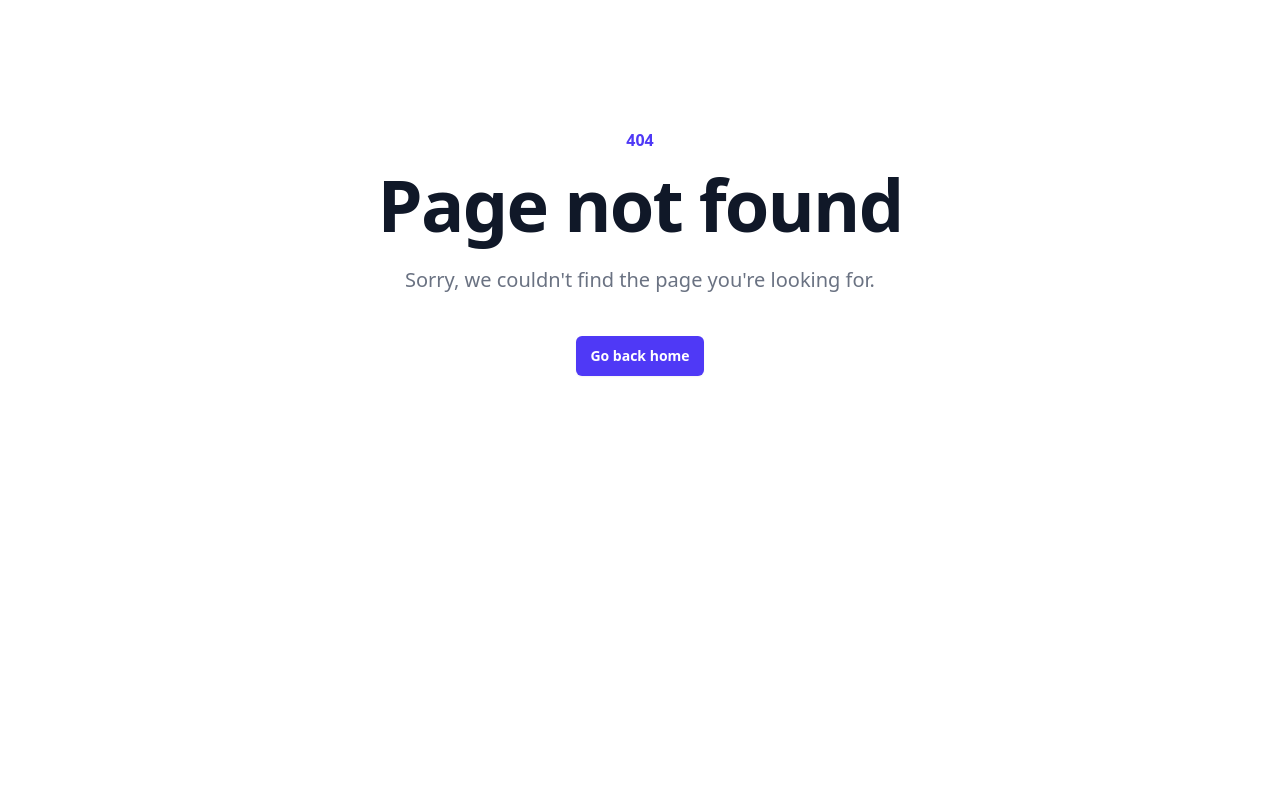
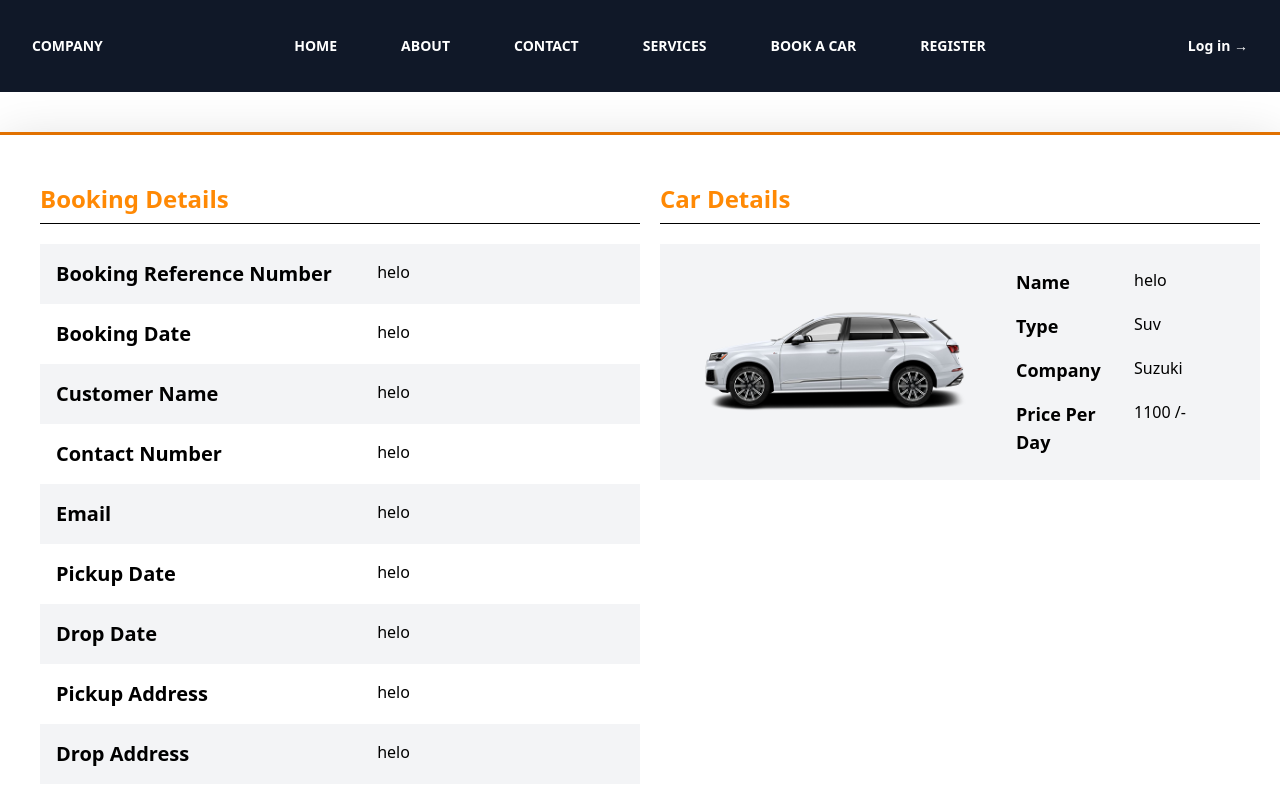
Before and after one commit to Achaljivtode/Car-Sharing-System, a React (Vite) app in the folder frontend/: page /booking-details/1 in a window 1280 px wide. Before the commit this address had no page. Shown: the top 800 px of the page. Built offline with nearby package versions, Linux system fonts and the light colour scheme.

Commit message:
booking details page created

```diff
--- a/frontend/src/pages/AllBookingReport.jsx
+++ b/frontend/src/pages/AllBookingReport.jsx
@@ -1,8 +1,11 @@
 import React from 'react'
 import Header from '../Components/Header/Header'
 import Footer from '../Components/Footer/Footer'
+import { useNavigate } from 'react-router-dom'
 
 function AllBookingReport() {
+  const navigate = useNavigate()
+
   return (
     <div>
         <Header />
@@ -26,7 +29,7 @@ function AllBookingReport() {
                 <td className='border border-orange-200 p-2 text-center '>1234567890</td>
                 <td className='border border-orange-200 p-2 text-center '>12/12/2021</td>
                 <td className='border border-orange-200 p-2 text-center '>
-                  <button className='bg-green-500 text-white p-2 rounded-md'>View</button>
+                  <button onClick={()=> navigate(`/booking-details/:id`)} className='bg-green-500 text-white p-2 rounded-md hover:cursor-pointer hover:bg-green-600'>View details</button>
                 </td>
               </tr>
             </table>
--- /dev/null
+++ b/frontend/src/pages/Bookingdetails.jsx
@@ -0,0 +1,84 @@
+import React from 'react'
+import Header from '../Components/Header/Header'
+import Footer from '../Components/Footer/Footer'
+
+function Bookingdetails() {
+    return (
+        <div>
+            <Header />
+            <div className='border-y-3 grid sm:grid-cols-1 md:grid-cols-1 lg:grid-cols-2  border-y-amber-600 max-w-7xl mx-auto my-10 shadow-[1px_10px_50px_rgba(0,0,0,0.15)] p-10'>
+                <div className=' md:w-full '>
+                    <h1 className='text-2xl font-semibold my-2 text-orange-400'>Booking Details</h1>
+                    <hr className='mb-5' />
+                    <div className='flex p-2 bg-gray-100'>
+                        <h1 className='p-2 w-[55%] text-xl font-semibold'>Booking Reference Number</h1>
+                        <p className='p-2'>helo</p>
+                    </div>
+                    <div className='flex p-2'>
+                        <h1 className='p-2 w-[55%] text-xl font-semibold'>Booking Date</h1>
+                        <p className='p-2'>helo</p>
+                    </div>
+                    <div className='flex p-2 bg-gray-100'>
+                        <h1 className='p-2 w-[55%] text-xl font-semibold'>Customer Name</h1>
+                        <p className='p-2'>helo</p>
+                    </div>
+                    <div className='flex p-2'>
+                        <h1 className='p-2 w-[55%] text-xl font-semibold'>Contact Number</h1>
+                        <p className='p-2'>helo</p>
+                    </div>
+                    <div className='flex p-2 bg-gray-100'>
+                        <h1 className='p-2 w-[55%] text-xl font-semibold'>Email</h1>
+                        <p className='p-2'>helo</p>
+                    </div>
+                    <div className='flex p-2'>
+                        <h1 className='p-2 w-[55%] text-xl font-semibold'>Pickup Date</h1>
+                        <p className='p-2'>helo</p>
+                    </div>
+                    <div className='flex p-2 bg-gray-100'>
+                        <h1 className='p-2 w-[55%] text-xl font-semibold'>Drop Date</h1>
+                        <p className='p-2'>helo</p>
+                    </div>
+                    <div className='flex p-2'>
+                        <h1 className='p-2 w-[55%] text-xl font-semibold'>Pickup Address</h1>
+                        <p className='p-2'>helo</p>
+                    </div>
+                    <div className='flex p-2 bg-gray-100'>
+                        <h1 className='p-2 w-[55%] text-xl font-semibold'>Drop Address</h1>
+                        <p className='p-2'>helo</p>
+                    </div>
+                </div>
+                <div className='lg:ml-5 md:w-full '>
+                    <h1 className='text-2xl font-semibold my-2 text-orange-400'>Car Details</h1>
+                    <hr className='mb-5' />
+
+                    <div className='flex p-2 flex-col md:flex-row lg:flex-row bg-gray-100'>
+                        <img src="/Resources/Cars/audi q7.png" alt=""
+                            className='lg:w-[50%] m-5  md:w-[50%] w-full  object-cover'
+                        />
+                        <div className=' lg:w-[50%] md:w-[50%] w-full p-2'>
+                            <div className='flex text-center md:text-start lg:text-start'>
+                                <h1 className='font-semibold p-2 w-[50%] text-lg'>Name</h1>
+                                <p className=' p-2 w-[50%] '>helo</p>
+                            </div>
+                            <div className='flex text-center md:text-start lg:text-start'>
+                                <h1 className='font-semibold p-2 w-[50%] text-lg'>Type</h1>
+                                <p className=' p-2 w-[50%] '>Suv</p>
+                            </div>
+                            <div className='flex text-center md:text-start lg:text-start'>
+                                <h1 className='font-semibold p-2 w-[50%] text-lg'>Company</h1>
+                                <p className=' p-2 w-[50%] '>Suzuki</p>
+                            </div>
+                            <div className='flex text-center md:text-start lg:text-start'>
+                                <h1 className='font-semibold p-2 w-[50%] text-lg'>Price Per Day</h1>
+                                <p className=' p-2 w-[50%] '>1100 /-</p>
+                            </div>
+                        </div>
+                    </div>
+                </div>
+            </div>
+            <Footer />
+        </div>
+    )
+}
+
+export default Bookingdetails
--- a/frontend/src/routes/route.jsx
+++ b/frontend/src/routes/route.jsx
@@ -10,6 +10,7 @@ import ServicePage from "../pages/ServicePage";
 import AdminDashboard from "../pages/AdminDashboard";
 import CarAddPage from "../pages/CarAddPage";
 import AllBookingReport from "../pages/AllBookingReport";
+import Bookingdetails from "../pages/Bookingdetails";
 
 
 const routes = createBrowserRouter([
@@ -27,6 +28,8 @@ const routes = createBrowserRouter([
 
     // reports
     { path: '/booking-reports' , element: <AllBookingReport /> },
+    { path: '/booking-details/:id' , element: <Bookingdetails /> },
+
 
     { path:'/admin-dashboard' , element:<AdminDashboard /> },
 
```
